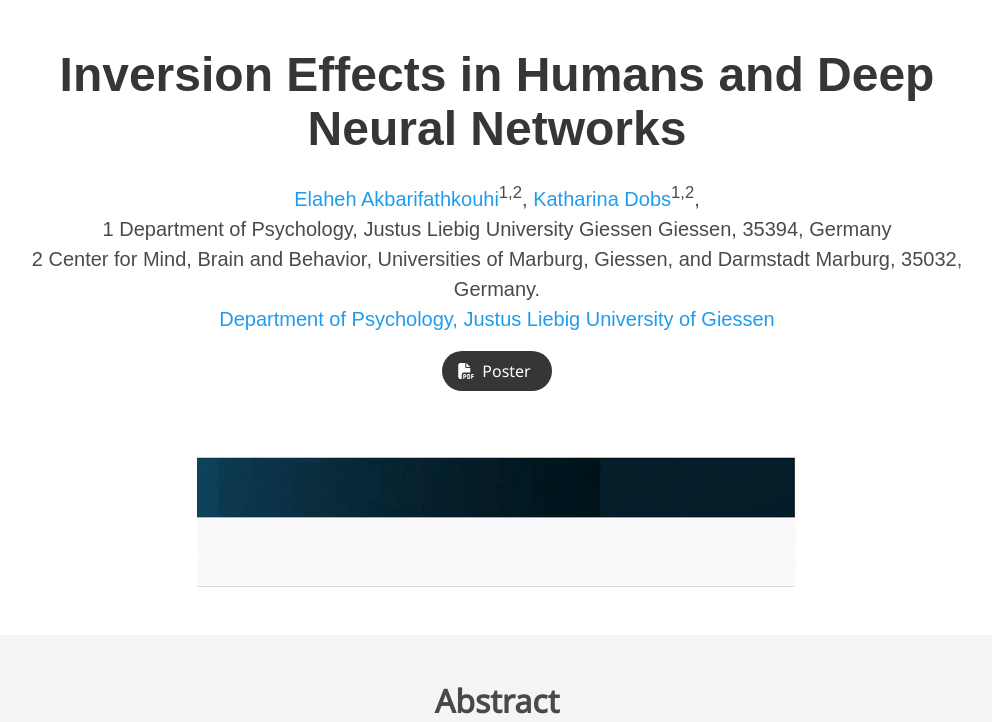
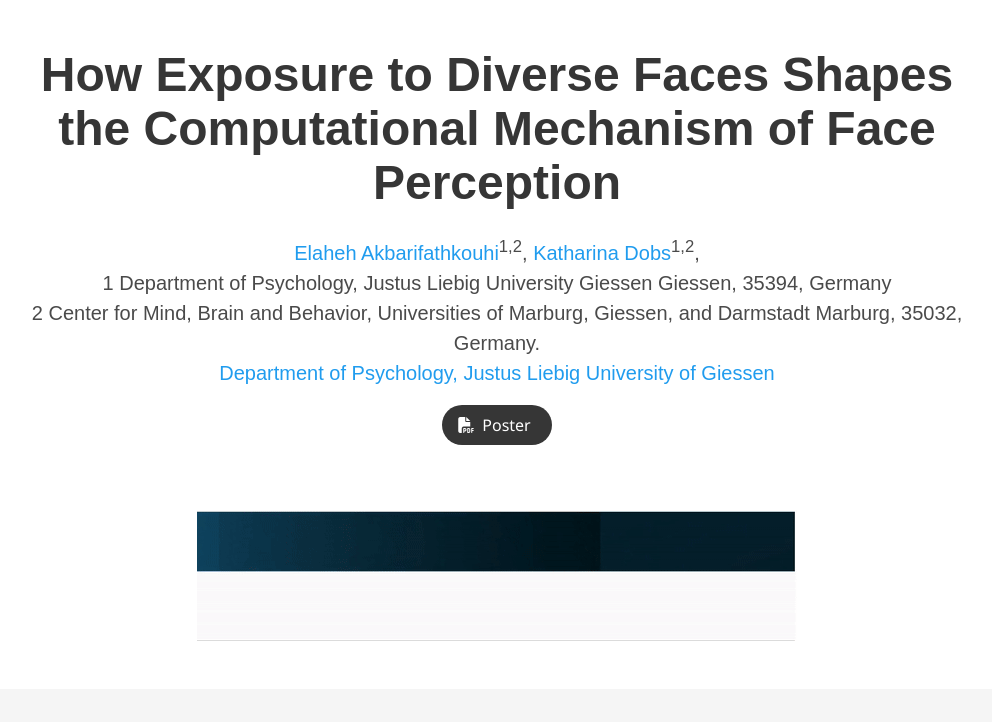
Before and after one commit to El4h/ore-project-ccn2024, a plain HTML site: page index.html in a window 1280 px wide. Shown: the top 722 px of the page, without its empty margins (143-1135 px from the left). Drawn offline with nearby package versions, Linux system fonts and the light colour scheme; some icons are missing; a web font is replaced by a local one.

Commit message:
title commit

```diff
--- a/index.html
+++ b/index.html
@@ -24,7 +24,7 @@
   <meta name="viewport" content="width=device-width, initial-scale=1">
 
 
-  <title>Inversion Effects in Humans and Deep Neural Networks</title>
+  <title>How Exposure to Diverse Faces Shapes the Computational Mechanism of Face Perception</title>
   <link rel="icon" type="image/x-icon" href="static/images/favicon.ico">
   <link href="https://fonts.googleapis.com/css?family=Google+Sans|Noto+Sans|Castoro"
   rel="stylesheet">
@@ -52,7 +52,7 @@
       <div class="container is-max-desktop">
         <div class="columns is-centered">
           <div class="column has-text-centered">
-            <h1 class="title is-1 publication-title">Inversion Effects in Humans and Deep Neural Networks</h1>
+            <h1 class="title is-1 publication-title">How Exposure to Diverse Faces Shapes the Computational Mechanism of Face Perception</h1>
             <div class="is-size-5 publication-authors">
               <!-- Paper authors -->
               <span class="author-block">
```
